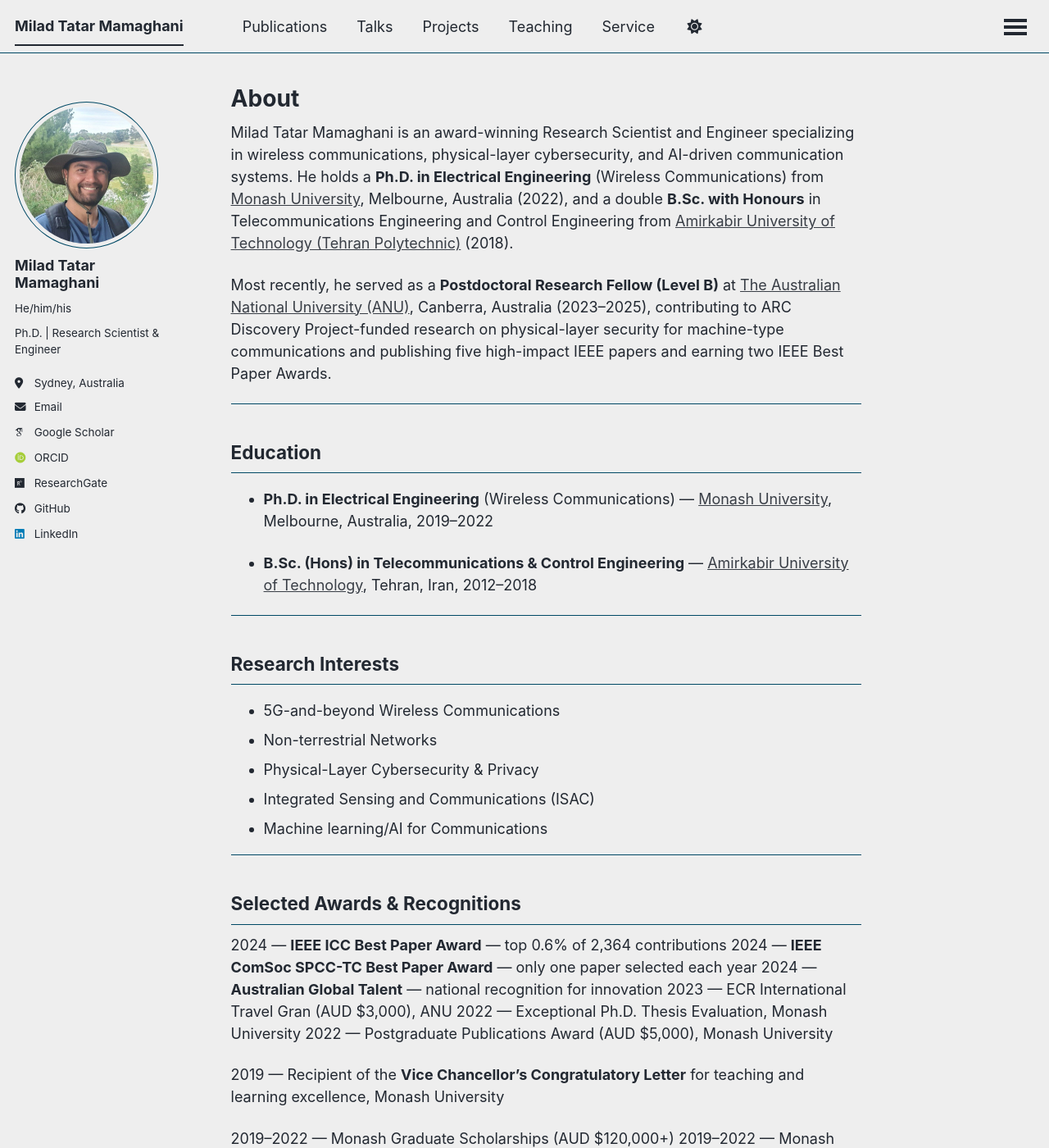
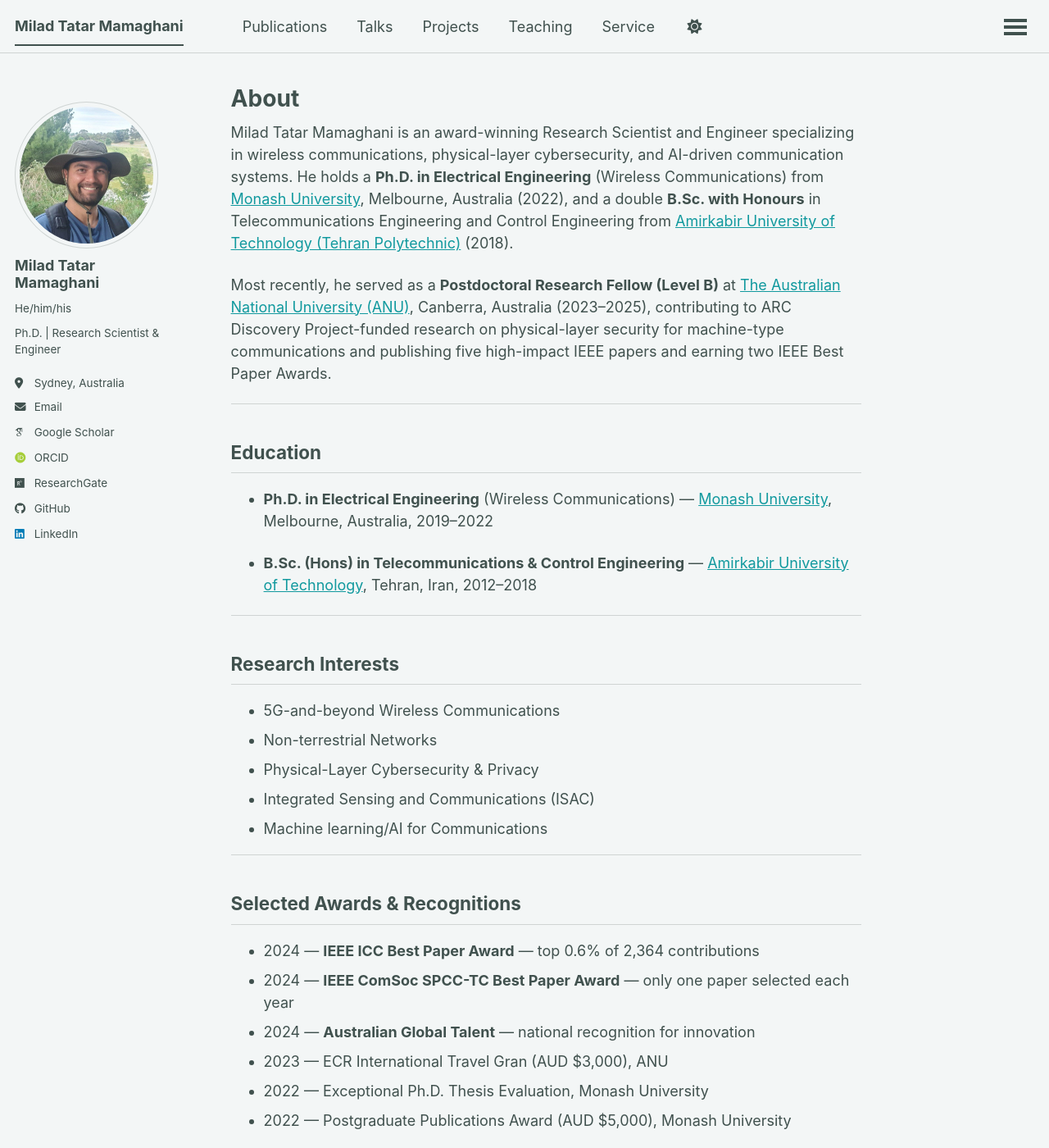
Before and after one commit to miladtm94/miladtm94.github.io, a Jekyll site: the page built from _pages/about.md, in a window 1280 px wide and 1400 px high. Shown: the whole window at 82% size. Built offline with Jekyll 4.4.1, drawn with Linux system fonts in a browser that asks for light colours; some web fonts are replaced; a script that is not in the unit is left out; some of the changed text lies outside the part shown.

Commit message:
Website update

```diff
--- a/_config.yml
+++ b/_config.yml
@@ -8,7 +8,7 @@
 
 # Basic Site Settings
 locale                   : "en-US"
-site_theme               : "air" # The available themes options are "default", "air", "sunrise", "mint", "dirt" and "contrast"
+site_theme               : "mint" # The available themes options are "default", "air", "sunrise", "mint", "dirt" and "contrast"
 title                    : "Milad Tatar Mamaghani"
 title_separator          : "-"
 name                     : &name "Milad Tatar Mamaghani"
--- a/_pages/about.md
+++ b/_pages/about.md
@@ -47,17 +47,17 @@ Most recently, he served as a **Postdoctoral Research Fellow (Level B)** at [The
 
 ## Selected Awards  & Recognitions
 
-2024 &mdash; **IEEE ICC Best Paper Award** — top 0.6% of 2,364 contributions
-2024 &mdash; **IEEE ComSoc SPCC-TC Best Paper Award** — only one paper selected each year
-2024 &mdash; **Australian Global Talent** — national recognition for innovation
-2023 &mdash; ECR International Travel Gran (AUD $3,000), ANU
-2022 &mdash; Exceptional Ph.D. Thesis Evaluation, Monash University
-2022 &mdash; Postgraduate Publications Award (AUD $5,000), Monash University
+- 2024 &mdash; **IEEE ICC Best Paper Award** — top 0.6% of 2,364 contributions
+- 2024 &mdash; **IEEE ComSoc SPCC-TC Best Paper Award** — only one paper selected each year
+- 2024 &mdash; **Australian Global Talent** — national recognition for innovation
+- 2023 &mdash; ECR International Travel Gran (AUD $3,000), ANU
+- 2022 &mdash; Exceptional Ph.D. Thesis Evaluation, Monash University
+- 2022 &mdash; Postgraduate Publications Award (AUD $5,000), Monash University
 
-2019 &mdash; Recipient of the **Vice Chancellor's Congratulatory Letter** for teaching and learning excellence, Monash University
+- 2019 &mdash; Recipient of the **Vice Chancellor's Congratulatory Letter** for teaching and learning excellence, Monash University
 
-2019–2022 &mdash; Monash Graduate Scholarships (AUD $120,000+)
-2019–2022 &mdash; Monash International Tuition Scholarships (AUD $200,000+)
+- 2019–2022 &mdash; Monash Graduate Scholarships (AUD $120,000+)
+- 2019–2022 &mdash; Monash International Tuition Scholarships (AUD $200,000+)
 <!-- - **2012** &mdash; Ranked **Top 0.2%**, Iran's Nationwide University Entrance Exam -->
 
 
```
